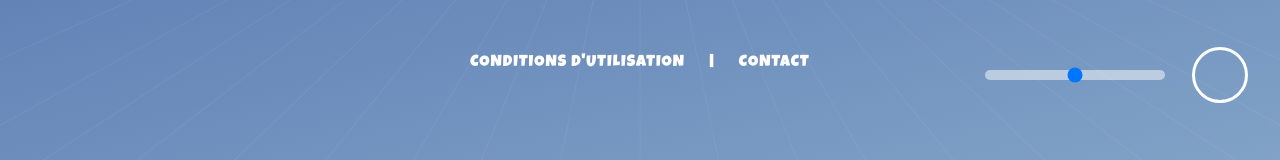
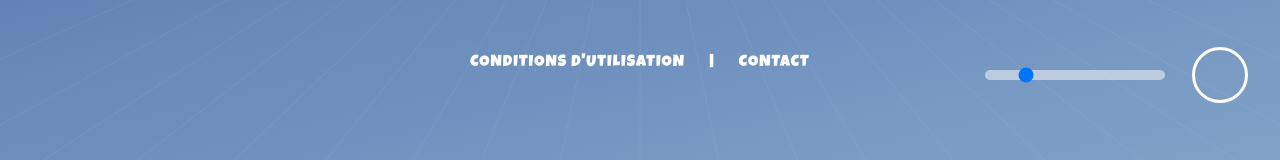
Before and after one commit to PFE-2024-QUIZ-APP/web, a SvelteKit app: page / in a window 1280 px wide. Shown: the part 665-825 px from the top of the page. Built offline with nearby package versions, Linux system fonts and the light colour scheme; some icons are missing.

Commit message:
Fix variable

```diff
--- a/src/routes/+layout.svelte
+++ b/src/routes/+layout.svelte
@@ -7,12 +7,12 @@
 
   let isMuted = false;
 
-	// Variable pour le ranger slider
-	let minValue = 0;
-  let maxValue = 100;
-  let currentValue = 50;
-
-	let previousVolume = currentValue;
+	// Variable pour gérer le volume
+	let defaultVolume = 0.2;
+	let minVolume = 0;
+  let maxVolume = 100;
+  let currentVolume = 20;
+	let previousVolume = currentVolume;
 
 	// Cast de la musique
 	const sound = new Howl({
@@ -23,32 +23,31 @@
 	});
 
 	// Volume par default de la musique
-	Howler.volume(0.5);
+	Howler.volume(defaultVolume);
 
 	// Cast de la musique au chargement de la page
 	sound.once('load', function(){
 		sound.play();
-		console.log('true')
 	});
 
-	// Methode pour mute le son
+	// Fonction pour mute le son
 	function toggleMute() {
 
 		if (isMuted) {
-			currentValue = previousVolume;
+			currentVolume = previousVolume;
     } else {
-			previousVolume = currentValue;
-      currentValue = 0;
+			previousVolume = currentVolume;
+      currentVolume = 0;
     }
 
     isMuted = !isMuted;
 		sound.mute(isMuted);
   }
 
-	// Methode pour gérer le son
+	// Fonction pour gérer le son
   function handleChange(event) {
-		currentValue = parseInt(event.target.value);
-		let convertVolume = currentValue / 100;
+		currentVolume = parseInt(event.target.value);
+		let convertVolume = currentVolume / 100;
 		Howler.volume(convertVolume);
   }
 
@@ -59,9 +58,8 @@
 		<slot />
 	</main>
 
-
 	<div class="volume-controls">
-  <input type="range" min={minValue} max={maxValue} value={currentValue} on:input={handleChange} />
+		<input type="range" min={minVolume} max={maxVolume} value={currentVolume} on:input={handleChange} />
 		<div class="mute-button">
 			<button on:click={toggleMute}>
 				{#if isMuted}
```
Lines whose indentation alone changed are shown as unchanged.
